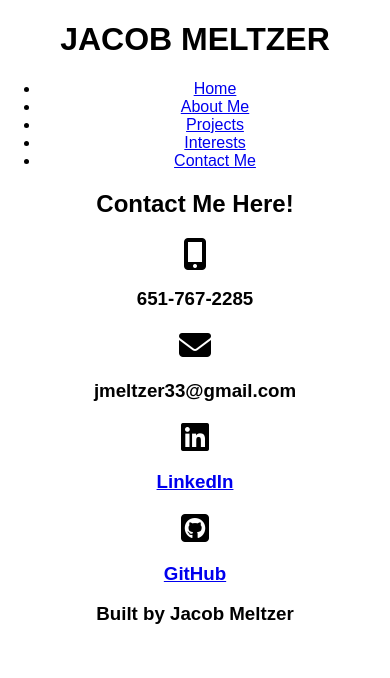
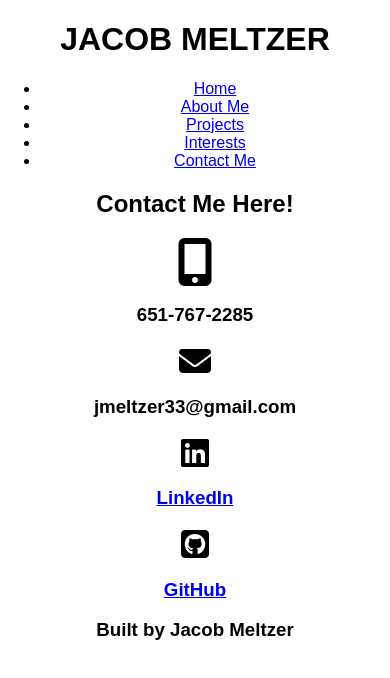
Before and after one commit to jakemeltzer333/my-portfolio, a React (Create React App) app in the folder portfolio/: page /contact in a window 390 px wide. Shown: the top 678 px of the page. Built offline with nearby package versions, Linux system fonts and the light colour scheme.

Commit message:
increase size of phone icon to match other icons

```diff
--- a/portfolio/src/components/Contact.jsx
+++ b/portfolio/src/components/Contact.jsx
@@ -4,7 +4,7 @@ const Contact = () => {
     return (
         <div className='contact-info'>
             <h2>Contact Me Here!</h2>
-            <i className="fa fa-mobile fa-2x" aria-hidden="true"></i><h3>651-767-2285</h3>
+            <i className="fa fa-mobile fa-3x" aria-hidden="true"></i><h3>651-767-2285</h3>
             <i className="fa fa-envelope fa-2x" aria-hidden="true"></i><h3>jmeltzer33@gmail.com</h3>
             <i className="fa fa-linkedin-square fa-2x" aria-hidden="true"></i><a href='https://www.linkedin.com/in/jacob-meltzer/'><h3>LinkedIn</h3></a>
             <i className="fa fa-github-square fa-2x" aria-hidden="true"></i><a href='https://github.com/jakemeltzer333'><h3>GitHub</h3></a>
```
